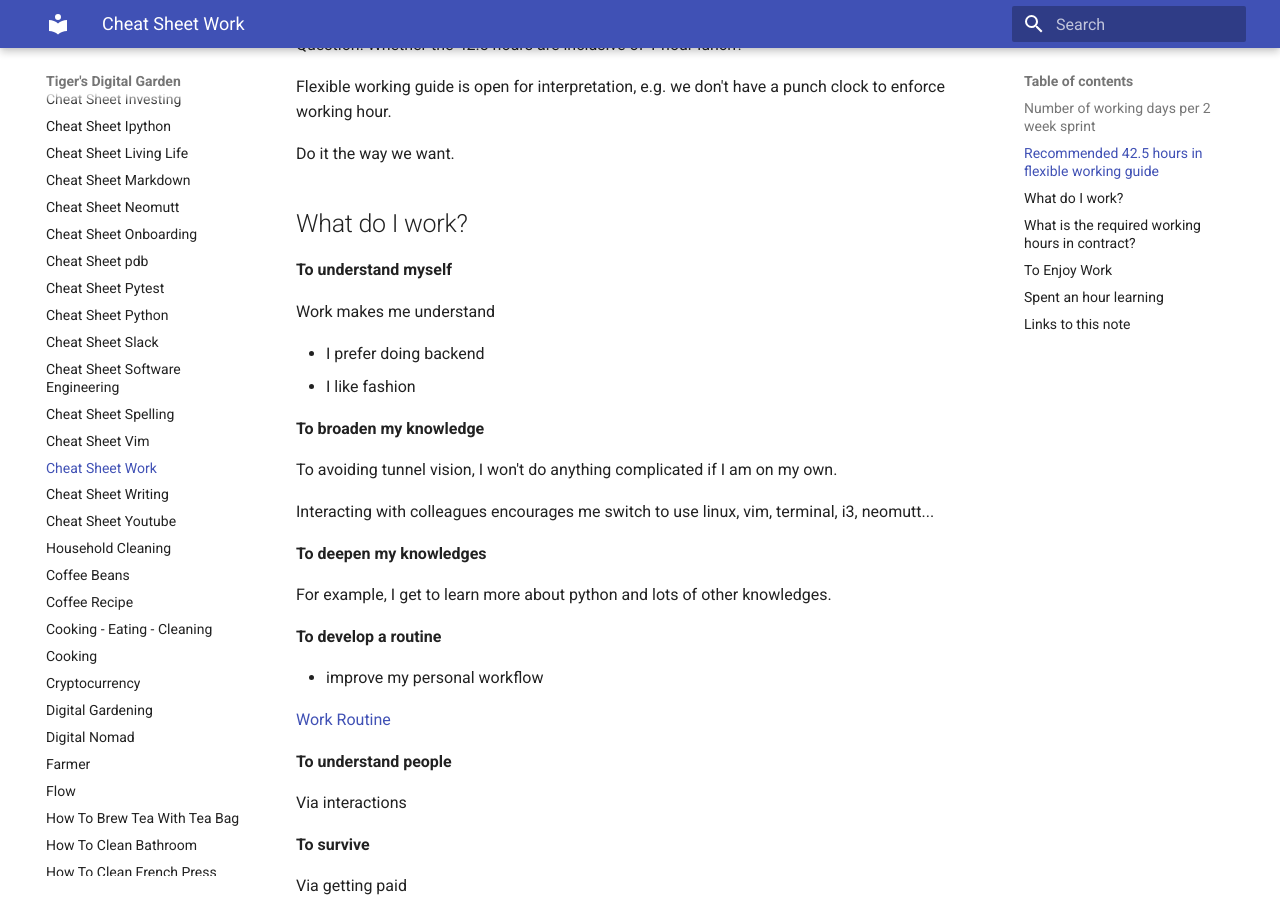
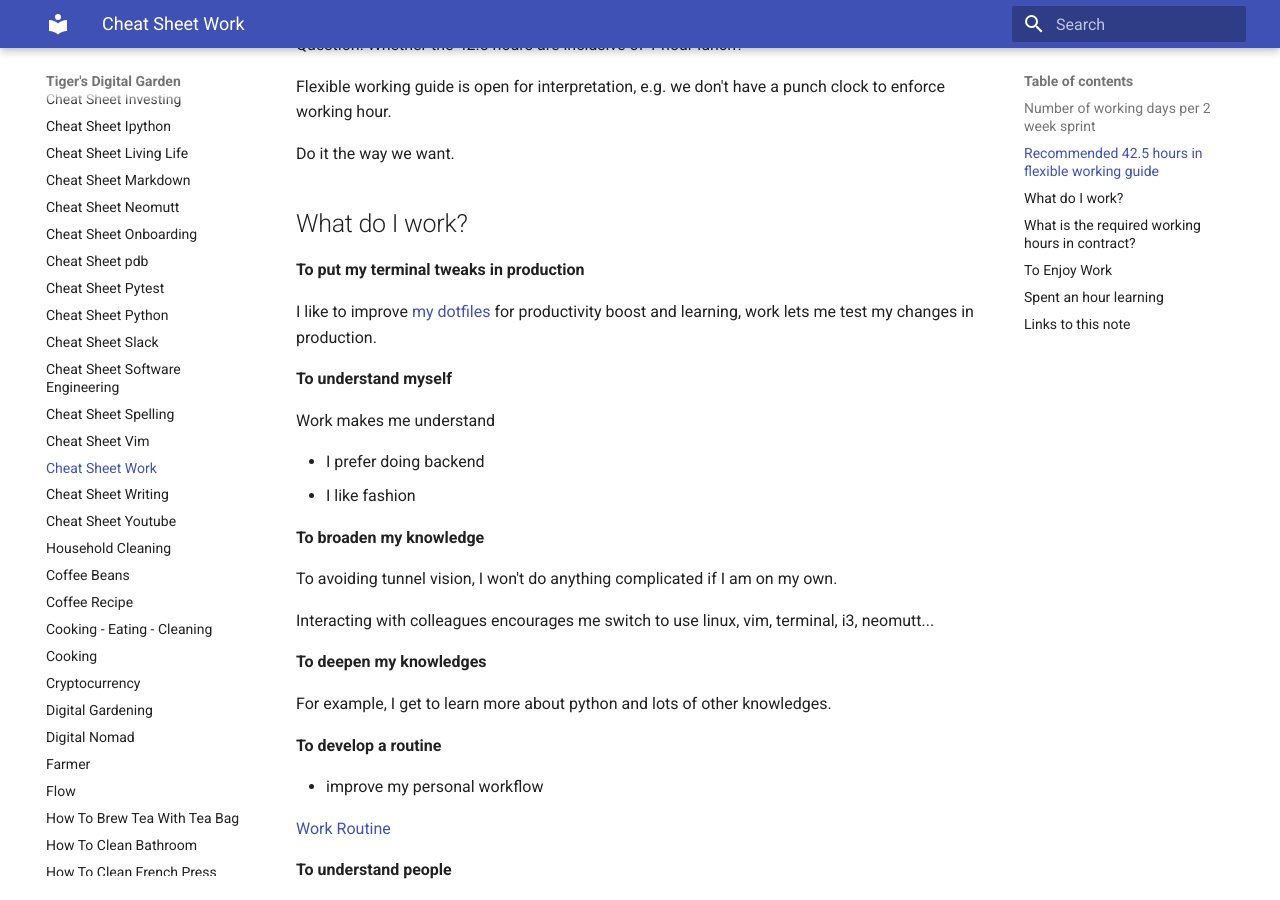
Before and after one commit to ynotstartups/notes, an MkDocs documentation site: the page built from notes/cheat-sheet-work.md, in a window 1280 px wide and 900 px high, scrolled down 844 px. Built offline with MkDocs 1.6.1 and Material for MkDocs 9.7.7, drawn with Linux system fonts in a browser that asks for light colours.

Commit message:
work makes me test my terminal tweaks

```diff
--- a/notes/cheat-sheet-work.md
+++ b/notes/cheat-sheet-work.md
@@ -43,6 +43,11 @@ Flexible working guide is open for interpretation, e.g. we don't have a punch cl
 Do it the way we want.
 
 ## What do I work?
+
+**To put my terminal tweaks in production**
+
+I like to improve [my dotfiles](https://github.com/ynotstartups/dotfiles) for productivity boost and learning,
+work lets me test my changes in production.
 
 **To understand myself**
 
```
